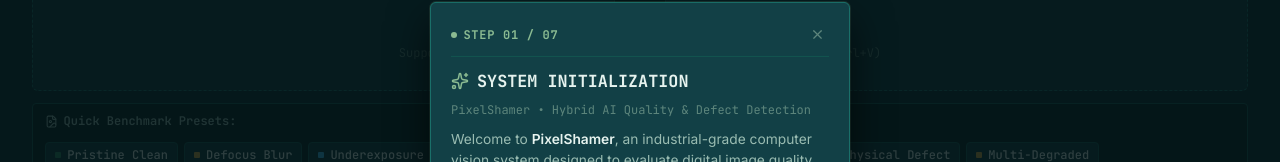
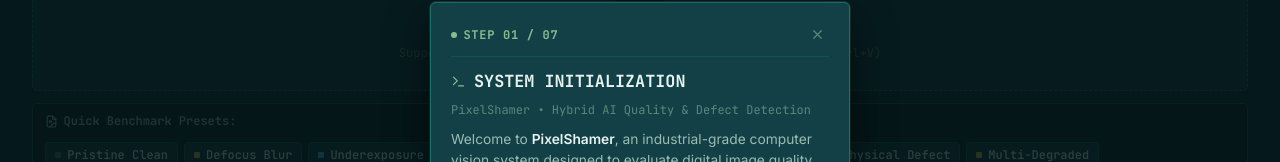
Before and after one commit to notaanidhya/Smart-City-Living-Lab--IIITH, a React (Vite) app in the folder frontend/: page / in a window 1280 px wide. Shown: the part 168-330 px from the top of the page. Built offline with nearby package versions, Linux system fonts and the light colour scheme; no server answers.

Commit message:
design: remove AI sparkle marker from walkthrough tutorial and components

```diff
--- a/frontend/src/components/ImageViewer.jsx
+++ b/frontend/src/components/ImageViewer.jsx
@@ -1,5 +1,5 @@
 import React, { useState, useEffect } from "react";
-import { Eye, Layers, Sliders, Image, Sparkles, Maximize2 } from "lucide-react";
+import { Eye, Layers, Sliders, Image, Maximize2 } from "lucide-react";
 import { getAssetUrl, formatLocalTimestamp } from "../api/client";
 
 export default function ImageViewer({ result, previewUrl }) {
--- a/frontend/src/components/UploadZone.jsx
+++ b/frontend/src/components/UploadZone.jsx
@@ -1,5 +1,5 @@
 import React, { useState, useRef, useEffect } from "react";
-import { UploadCloud, FileImage, Sparkles, Loader2, ImagePlus } from "lucide-react";
+import { UploadCloud, FileImage, Loader2, ImagePlus } from "lucide-react";
 
 const PRESET_SAMPLES = [
   { id: "clean", label: "Pristine Clean", file: "/samples/sample_pristine___clean.jpg", tag: "NOMINAL" },
--- a/frontend/src/components/WalkthroughTour.jsx
+++ b/frontend/src/components/WalkthroughTour.jsx
@@ -1,6 +1,5 @@
 import React, { useState, useEffect, useRef } from "react";
 import {
-  Sparkles,
   Layers,
   Sliders,
   Activity,
@@ -8,10 +7,10 @@
   ChevronRight,
   ChevronLeft,
   X,
-  Zap,
   HelpCircle,
   FileImage,
-  Maximize2
+  Maximize2,
+  Terminal
 } from "lucide-react";
 import "./WalkthroughTour.css";
 
@@ -379,7 +378,7 @@
 
         {/* Title & Subtitle */}
         <div className="tour-title mono">
-          {step.id === "welcome" ? <Sparkles size={18} className="text-highlight" /> : <Zap size={16} className="text-highlight" />}
+          <Terminal size={15} className="text-highlight" />
           <span>{step.title}</span>
         </div>
         {step.subtitle && (
```
